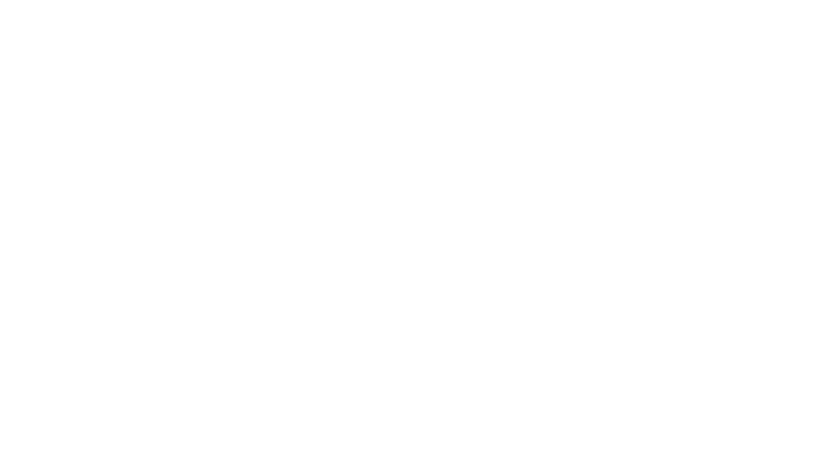
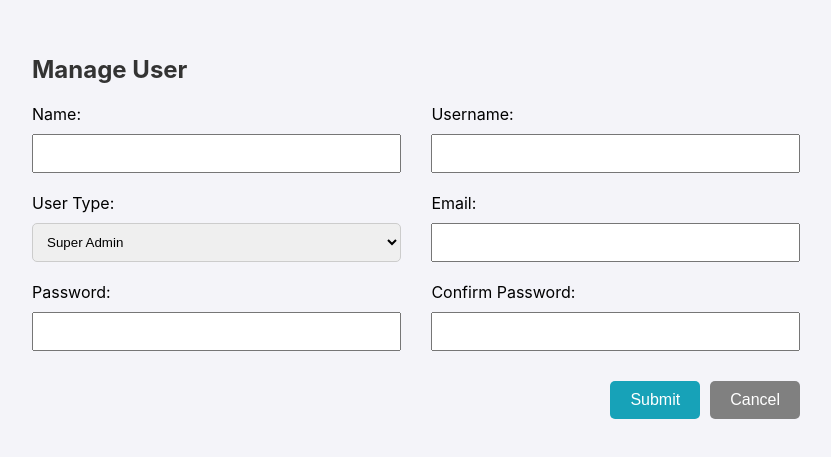
Before and after one commit to amalapeterexperionmea/datagen, a React (Create React App) app: page /user in a window 1280 px wide. Before the commit this address had no page. Shown: the part 173-630 px from the top of the page, without its empty margins (224-1055 px from the left). Built offline with nearby package versions, Linux system fonts and the light colour scheme.

Commit message:
User Management

```diff
--- a/src/App.js
+++ b/src/App.js
@@ -1,6 +1,7 @@
 
 import Layout from './Components/Layout/Layout';
 import LoginPage from './Components/Login/Loginpage';
+import User from './Components/User/User';
 import { BrowserRouter as Router, Routes, Route } from 'react-router-dom';
 
 function App() {
@@ -10,6 +11,7 @@
         <Routes>
           <Route path="/layout" element={<Layout />} />
           <Route path="" element={<LoginPage />} />
+          <Route path="/user" element={<User />} />
         </Routes>
       </div>
     </Router>
--- /dev/null
+++ b/src/Components/User/ManageUser.js
@@ -0,0 +1,187 @@
+// src/App.js
+import React, { useState } from 'react';
+import styled from 'styled-components';
+
+// Styled Components
+const FormContainer = styled.div`
+  width: 60%;
+  margin: 0 auto;
+  padding: 20px;
+  background-color: #f4f4f9;
+  /*box-shadow: 0 4px 8px rgba(0, 0, 0, 0.1);*/
+`;
+
+const Title = styled.h2`
+  text-align: left;  // Changed from center to left
+  color: #333;
+`;
+
+const FormRow = styled.div`
+  display: flex;
+  justify-content: space-between;
+  margin: 10px 0;
+`;
+
+const InputWrapper = styled.div`
+  width: 48%; // Adjusted to provide space between input fields
+`;
+
+const InputField = styled.input`
+  width: 100%;
+  padding: 10px;
+  margin: 10px 0;
+  /*border: 1px solid #ccc;
+  border-radius: 5px; */
+  box-sizing: border-box;
+`;
+
+const SelectField = styled.select`
+  width: 100%;
+  padding: 10px;
+  margin: 10px 0;
+  border: 1px solid #ccc;
+  border-radius: 5px;
+  box-sizing: border-box;
+`;
+
+const ButtonContainer = styled.div`
+  display: flex;
+  justify-content: flex-end; // Align buttons to the right
+  margin-top: 20px;
+`;
+
+const Button = styled.button`
+  padding: 10px 20px;
+  border: none;
+  border-radius: 5px;
+  cursor: pointer;
+  font-size: 16px;
+  margin-left: 10px; // Space between buttons
+
+  &:hover {
+    opacity: 0.8;
+  }
+`;
+
+const SubmitButton = styled(Button)`
+  background-color: #17a2b8; // Changed to #17a2b8
+  color: white;
+`;
+
+const CancelButton = styled(Button)`
+  background-color: gray; // Changed to gray
+  color: white;
+`;
+
+const ManageUser = () => {
+  const [formData, setFormData] = useState({
+    name: '',
+    username: '',
+    user_type: 'Super Admin', // Default value for user type
+    email: '',
+    password: '',
+    confirm_password: '',
+  });
+
+  const handleInputChange = (e) => {
+    const { name, value } = e.target;
+    setFormData({
+      ...formData,
+      [name]: value,
+    });
+  };
+
+  const handleSubmit = (e) => {
+    e.preventDefault();
+    console.log('Form submitted:', formData);
+  };
+
+  const handleCancel = () => {
+    setFormData({
+      name: '',
+      username: '',
+      user_type: 'Super Admin', // Reset to default value
+      email: '',
+      password: '',
+      confirm_password: '',
+    });
+  };
+
+  return (
+    <FormContainer>
+      <Title>Manage User</Title>
+      <form onSubmit={handleSubmit}>
+        <FormRow>
+          <InputWrapper>
+            <label>Name:</label>
+            <InputField
+              type="text"
+              name="name"
+              value={formData.name}
+              onChange={handleInputChange}
+            />
+          </InputWrapper>
+          <InputWrapper>
+            <label>Username:</label>
+            <InputField
+              type="text"
+              name="username"
+              value={formData.username}
+              onChange={handleInputChange}
+            />
+          </InputWrapper>
+        </FormRow>
+        <FormRow>
+          <InputWrapper>
+            <label>User Type:</label>
+            <SelectField
+              name="user_type"
+              value={formData.user_type}
+              onChange={handleInputChange}
+            >
+              <option value="1">Super Admin</option>
+              <option value="2">Admin</option>
+              <option value="3">User</option>
+              <option value="4">Client</option>
+            </SelectField>
+          </InputWrapper>
+          <InputWrapper>
+            <label>Email:</label>
+            <InputField
+              type="email"
+              name="email"
+              value={formData.email}
+              onChange={handleInputChange}
+            />
+          </InputWrapper>
+        </FormRow>
+        <FormRow>
+          <InputWrapper>
+            <label>Password:</label>
+            <InputField
+              type="password"
+              name="password"
+              value={formData.password}
+              onChange={handleInputChange}
+            />
+          </InputWrapper>
+          <InputWrapper>
+            <label>Confirm Password:</label>
+            <InputField
+              type="password"
+              name="confirm_password"
+              value={formData.confirm_password}
+              onChange={handleInputChange}
+            />
+          </InputWrapper>
+        </FormRow>
+        <ButtonContainer>
+          <SubmitButton type="submit">Submit</SubmitButton>
+          <CancelButton type="button" onClick={handleCancel}>Cancel</CancelButton>
+        </ButtonContainer>
+      </form>
+    </FormContainer>
+  );
+};
+
+export default ManageUser;
--- /dev/null
+++ b/src/Components/User/User.js
@@ -0,0 +1,23 @@
+// src/components/ManageUser.js
+import React from 'react';
+import styled from 'styled-components';
+import ManageUser from './ManageUser';
+
+// Styled Component for the page wrapper
+const PageWrapper = styled.div`
+  display: flex;
+  justify-content: center;
+  align-items: center;
+  height: 100vh;
+  background-color: #f4f4f9;  // Gray background for the entire page
+`;
+
+const User = () => {
+  return (
+    <PageWrapper>
+      <ManageUser />
+    </PageWrapper>
+  );
+};
+
+export default User;
```
